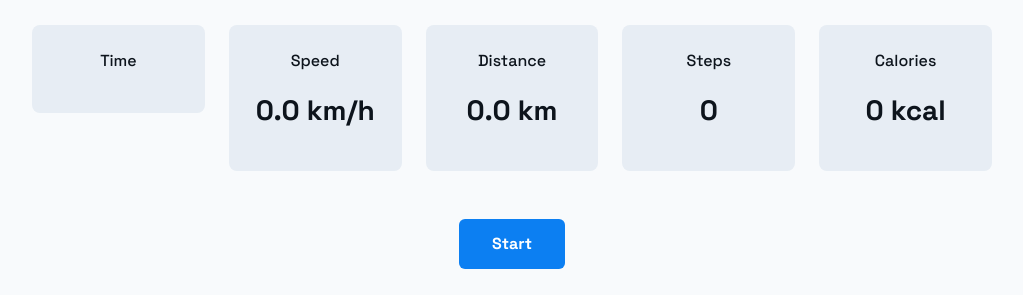
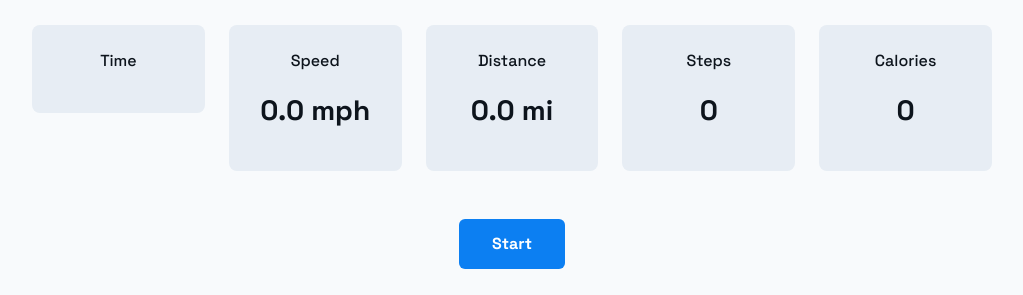
Before and after one commit to nickpainter/walkingpad, a Flask app: template templates/start_session.html in a window 1280 px wide. Shown: the part 150-445 px from the top of the page, without its empty margins (128-1151 px from the left). Run offline with Flask 3, Linux system fonts and the light colour scheme; the template is opened without the code that fills it, so the values that code supplies are empty.

Commit message:
adjust labels for consistency

```diff
--- a/templates/start_session.html
+++ b/templates/start_session.html
@@ -12,13 +12,13 @@
         <div class="col-lg col-md-4 col-6">
             <div class="stat-card">
                 <p class="stat-label">Speed</p>
-                <p class="stat-value">0.0 km/h</p>
+                <p class="stat-value">0.0 mph</p>
             </div>
         </div>
         <div class="col-lg col-md-4 col-6">
             <div class="stat-card">
                 <p class="stat-label">Distance</p>
-                <p class="stat-value">0.0 km</p>
+                <p class="stat-value">0.0 mi</p>
             </div>
         </div>
         <div class="col-lg col-md-4 col-6">
@@ -30,7 +30,7 @@
         <div class="col-lg col-md-4 col-6">
             <div class="stat-card">
                 <p class="stat-label">Calories</p>
-                <p class="stat-value">0 kcal</p>
+                <p class="stat-value">0</p>
             </div>
         </div>
     </div>
```
